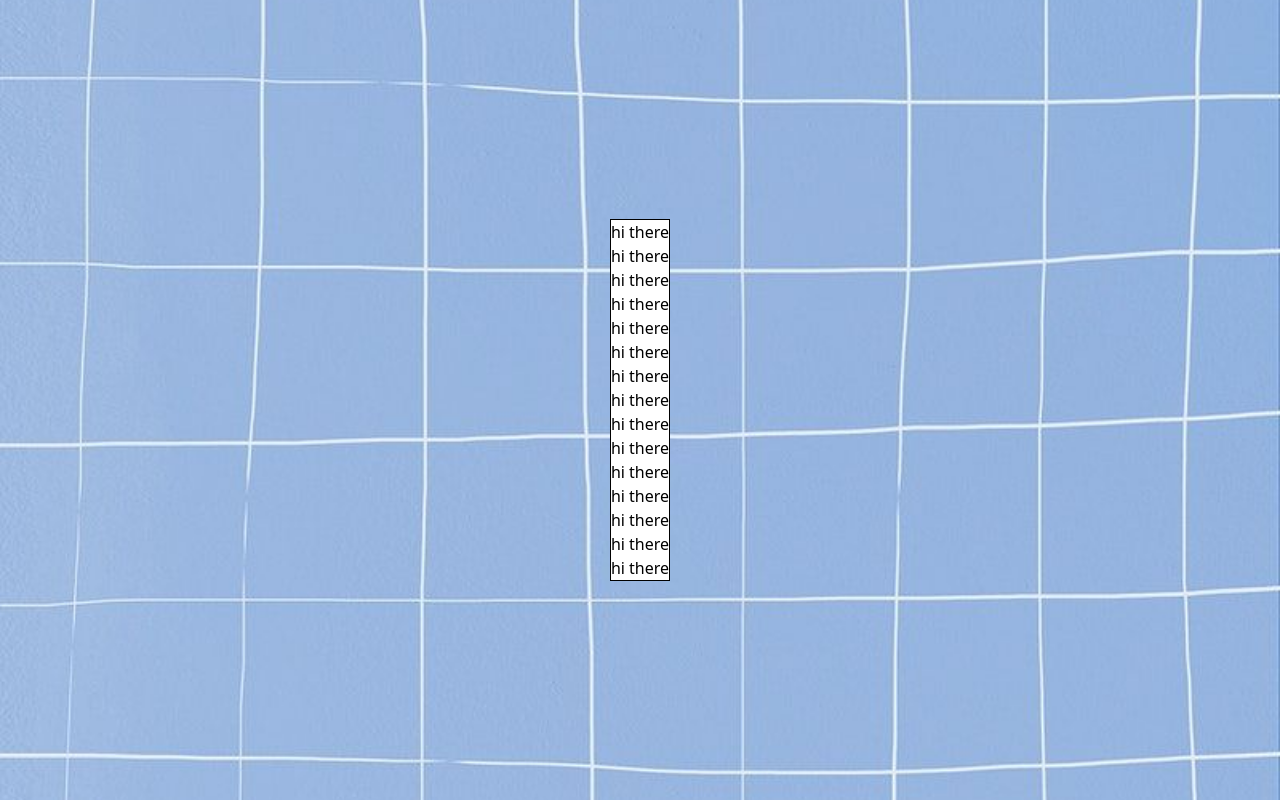
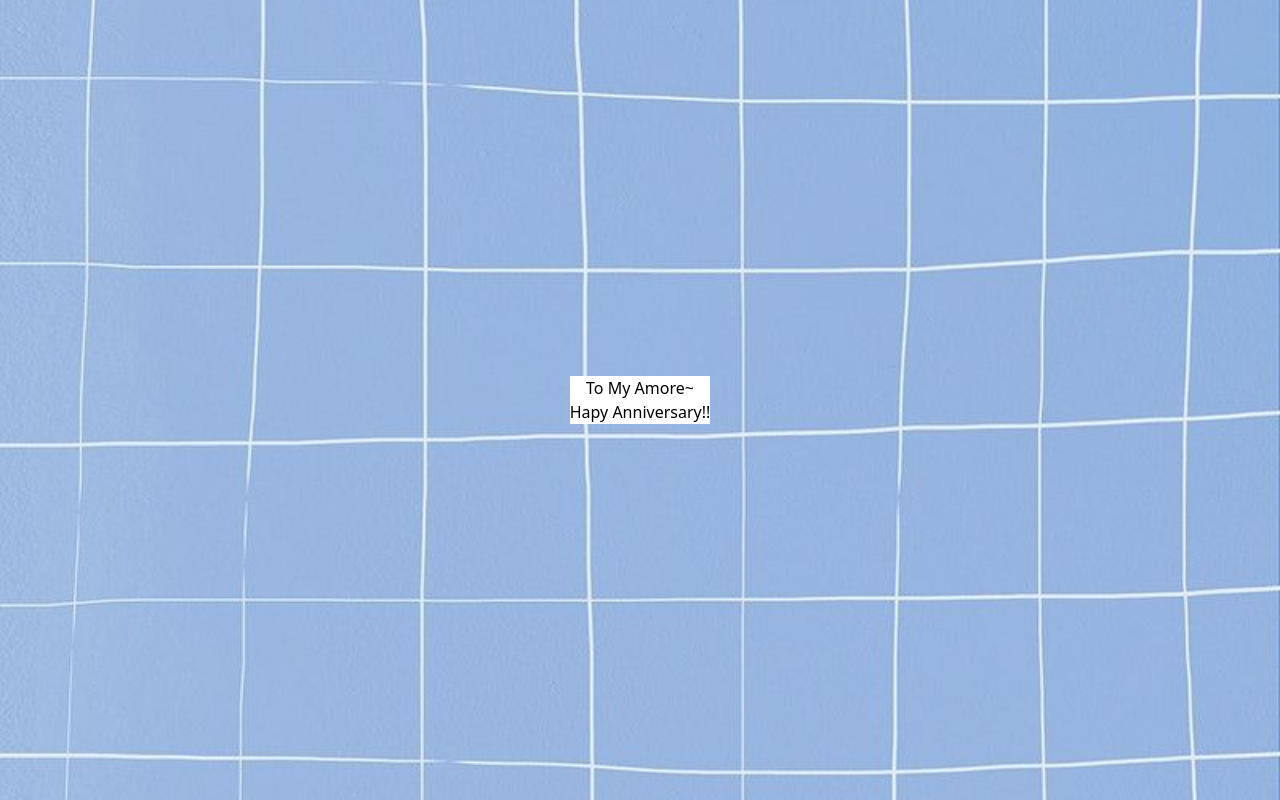
Before and after one commit to femnixx/anniversary, a React (Vite) app: page /message in a window 1280 px wide. Built offline with nearby package versions, Linux system fonts and the light colour scheme.

Commit message:
Made the sketch of the page

```diff
--- a/src/pages/Message.tsx
+++ b/src/pages/Message.tsx
@@ -5,23 +5,17 @@ const Message = () => {
     <div className="w-screen h-screen bg-[url('../assets/bluebackground2.jpg')]" style={{ backgroundImage: `url(${bluerealbackground})`, backgroundPosition:"center", backgroundRepeat:"no-repeat",backgroundSize:"cover"}}>
         {/* main screen */}
         <div className="w-full h-full flex items-center justify-center">
-          <div className="bg-white border-1 flex justify-center items-center flex-col">
-            <p> hi there</p>
-            <p> hi there</p>
-            <p> hi there</p>
-            <p> hi there</p>
-            <p> hi there</p>
-            <p> hi there</p>
-            <p> hi there</p>
-            <p> hi there</p>
-            <p> hi there</p>
-            <p> hi there</p>
-            <p> hi there</p>
-            <p> hi there</p>
-            <p> hi there</p>
-            <p> hi there</p>
-            <p> hi there</p>
+          <div className="bg-white flex justify-center items-center flex-col">
+            <div>
+              <p>To My Amore~</p>
+            </div>
+            <div>
+              <p>Hapy Anniversary!!</p>
+            </div>
+            {/* main content */}
+            <div>
 
+            </div>
           </div>
         </div>
     </div>
```
